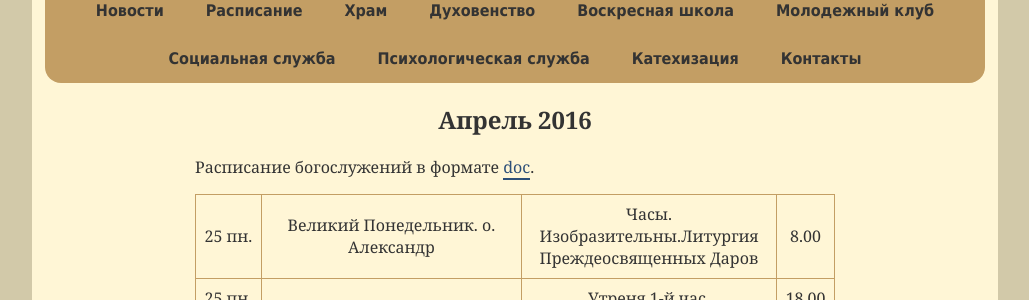
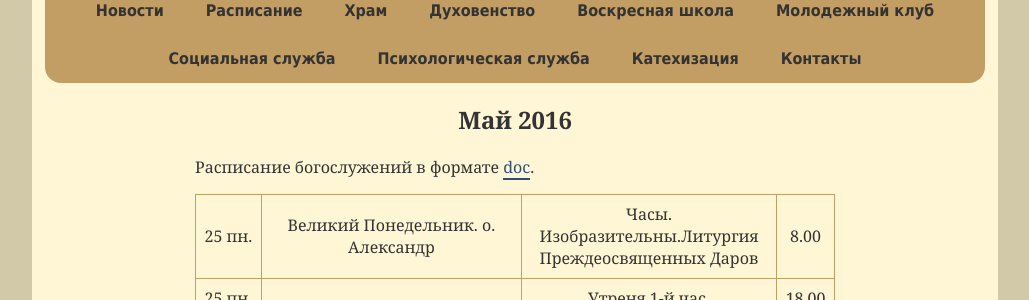
Before and after one commit to hramotradnoe/hramotradnoe.github.io, a Jekyll site: the page built from schedule/index.html, in a window 1280 px wide. Shown: the part 233-533 px from the top of the page, without its empty margins (125-1154 px from the left). Built offline with Jekyll 4.4.1, drawn with Linux system fonts in a browser that asks for light colours.

Commit message:
Update schedule.yml

```diff
--- a/_data/schedule.yml
+++ b/_data/schedule.yml
@@ -1,5 +1,5 @@
-period: Апрель 2016
-link: "https://docs.google.com/document/d/1Ip3ffOARH_k37KvrZm6pxFeL7YvrRisoTw4uC9VIP_M/edit"
+period: Май 2016
+link: "https://docs.google.com/document/d/1NczJDhuGR3n7_D82GvpvFZWMSCdoUYXvF8RaEEH-3HI/edit"
 timetable:
  - description : "Великий Понедельник. о. Александр"
    services    :
```
